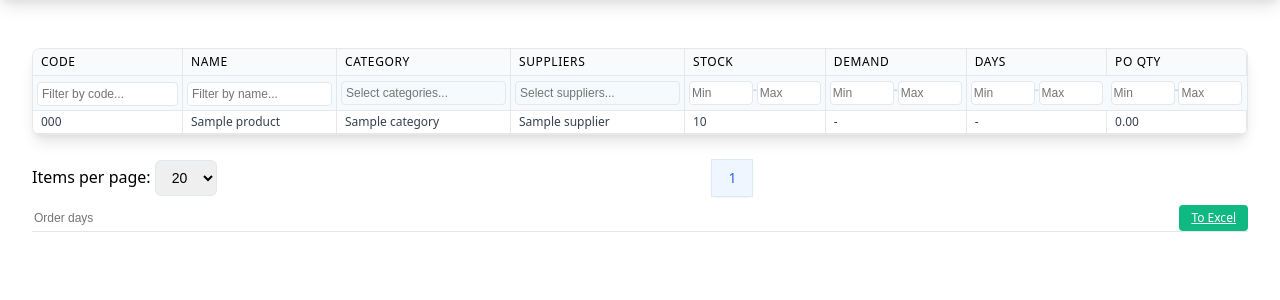
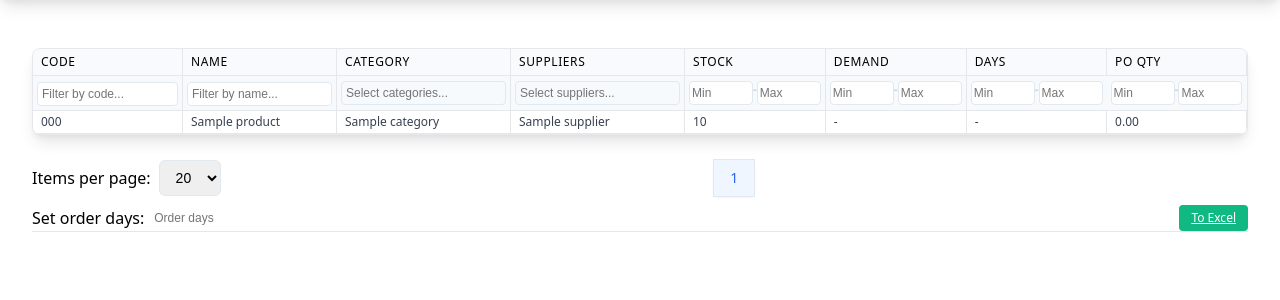
Before and after one commit to VytenisGaule/supply-planner, a Django app: page / in a window 1280 px wide. Shown: the part 65-365 px from the top of the page. Run offline with Django 5.2, Linux system fonts and the light colour scheme; tables that the repository leaves empty hold one stand-in row (values such as "Sample post"); some libraries are stand-ins or nearby versions.

Commit message:
feat: add labels to items per page and order days form fields for better user experience

```diff
--- a/app/forms.py
+++ b/app/forms.py
@@ -13,6 +13,7 @@ class ItemsPerPageForm(forms.Form):
 
     items_per_page = forms.ChoiceField(
         choices=ITEMS_PER_PAGE_CHOICES,
+        label="Items per page",
         widget=forms.Select(attrs={
             'id': 'items-per-page',
             'class': 'border border-gray-300 rounded-md px-3 py-2 text-sm focus:outline-none focus:ring-2 focus:ring-blue-500 focus:border-transparent',
@@ -24,6 +25,7 @@ class OrderDaysForm(forms.Form):
     order_days = forms.IntegerField(
         required=False,
         min_value=1,
+        label="Set order days",
         widget=forms.TextInput(attrs={
             'name': 'order_days',
             'placeholder': 'Order days',
--- a/app/templates/partials/orderDays.html
+++ b/app/templates/partials/orderDays.html
@@ -3,5 +3,8 @@
 <!-- Order days input -->
 <div class="flex items-center space-x-2" hx-post="{% url 'get_order_days' %}" hx-trigger="change delay:50ms"
     hx-target="#product-list" hx-swap="outerHTML" hx-include="[name='order_days']">
+    <span class="">
+        {{ order_days_form.order_days.label_tag }}
+    </span>
     {{ order_days_form.order_days|validate }}
 </div>
--- a/app/templates/partials/pagination.html
+++ b/app/templates/partials/pagination.html
@@ -3,7 +3,10 @@
     <div class="flex items-center space-x-2" x-data="{ items_per_page: {{ items_per_page|default:20 }} }"
         hx-post="{% url 'get_items_per_page' %}" hx-trigger="change delay:50ms" hx-target="#product-list"
         hx-swap="outerHTML" hx-vals='{"page_number": {{ page_obj.number }}}' hx-include="[name='items_per_page']">
-        {{ items_per_page_form }}
+        <span class="">
+            {{ items_per_page_form.items_per_page.label_tag }}
+        </span>
+        {{ items_per_page_form.items_per_page }}
     </div>
 
     <!-- Pagination controls -->
```
